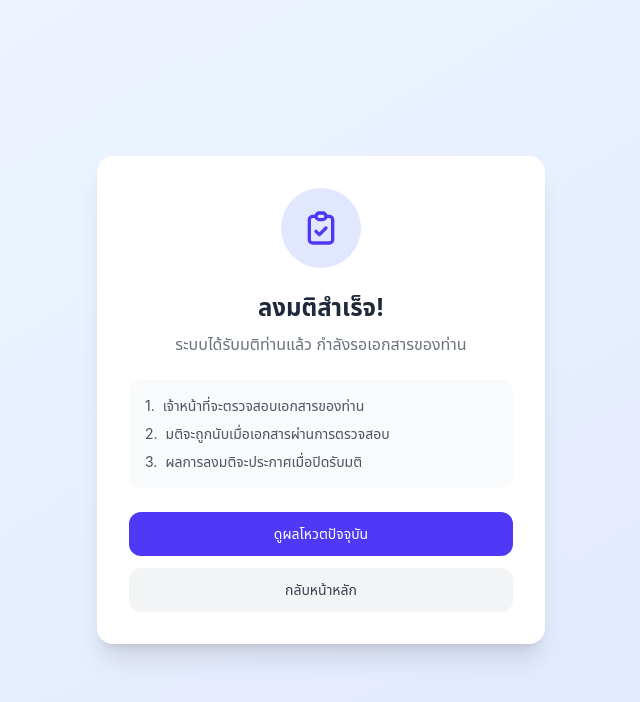
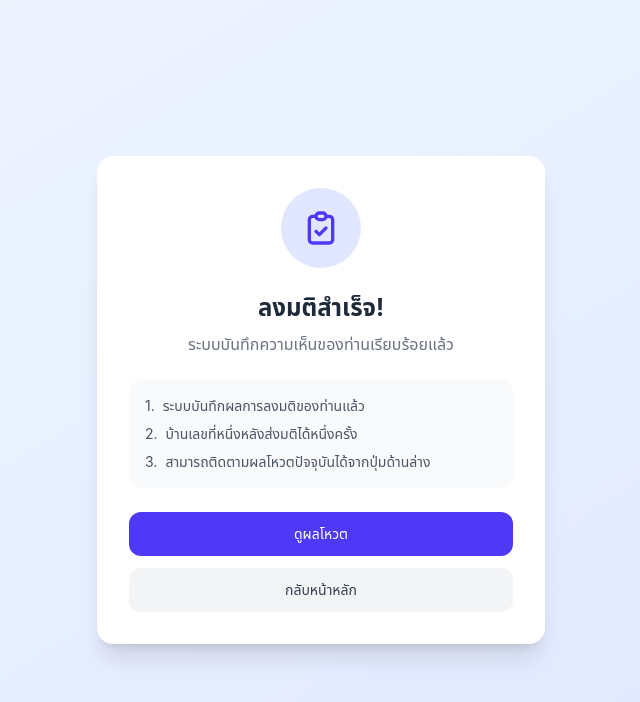
Before and after one commit to wiramatta-hub/vote-app, a Next.js app: page /vote/success in a window 1280 px wide. Shown: the top 702 px of the page, without its empty margins (319-959 px from the left). Built offline with nearby package versions, Linux system fonts and the light colour scheme.

Commit message:
success: show voted confirmation and results link

```diff
--- a/src/app/vote/success/page.tsx
+++ b/src/app/vote/success/page.tsx
@@ -32,32 +32,32 @@ function SuccessContent() {
           {isAlreadyVerified ? (
             <>
               <h2 className="text-2xl font-bold text-gray-800 mb-2">ลงมติเรียบร้อยแล้ว</h2>
-              <p className="text-gray-500">บ้านเลขที่ของท่านได้รับการยืนยันมติแล้ว ขอบคุณที่ร่วมลงมติ</p>
+              <p className="text-gray-500">บ้านเลขที่ของท่านได้ลงมติเรียบร้อยแล้ว ขอบคุณที่ร่วมลงมติ</p>
             </>
           ) : isAlreadySubmitted ? (
             <>
-              <h2 className="text-2xl font-bold text-gray-800 mb-2">อยู่ระหว่างรอตรวจสอบ</h2>
-              <p className="text-gray-500">ท่านได้ส่งมติแล้ว กำลังรอเจ้าหน้าที่ตรวจสอบเอกสาร</p>
+              <h2 className="text-2xl font-bold text-gray-800 mb-2">ลงมติเรียบร้อยแล้ว</h2>
+              <p className="text-gray-500">บ้านเลขที่ของท่านได้ส่งมติแล้ว ขอบคุณที่ร่วมลงมติ</p>
             </>
           ) : (
             <>
               <h2 className="text-2xl font-bold text-gray-800 mb-2">ลงมติสำเร็จ!</h2>
-              <p className="text-gray-500">ระบบได้รับมติท่านแล้ว กำลังรอเอกสารของท่าน</p>
+              <p className="text-gray-500">ระบบบันทึกความเห็นของท่านเรียบร้อยแล้ว</p>
             </>
           )}
 
           <div className="mt-6 p-4 bg-gray-50 rounded-xl text-sm text-gray-600 text-left space-y-2">
             <div className="flex gap-2">
               <span>1.</span>
-              <span>เจ้าหน้าที่จะตรวจสอบเอกสารของท่าน</span>
+              <span>ระบบบันทึกผลการลงมติของท่านแล้ว</span>
             </div>
             <div className="flex gap-2">
               <span>2.</span>
-              <span>มติจะถูกนับเมื่อเอกสารผ่านการตรวจสอบ</span>
+              <span>บ้านเลขที่หนึ่งหลังส่งมติได้หนึ่งครั้ง</span>
             </div>
             <div className="flex gap-2">
               <span>3.</span>
-              <span>ผลการลงมติจะประกาศเมื่อปิดรับมติ</span>
+              <span>สามารถติดตามผลโหวตปัจจุบันได้จากปุ่มด้านล่าง</span>
             </div>
           </div>
 
@@ -65,7 +65,7 @@ function SuccessContent() {
             href="/results"
             className="mt-6 inline-block w-full py-3 bg-indigo-600 hover:bg-indigo-700 text-white font-medium rounded-xl transition-colors text-sm"
           >
-            ดูผลโหวตปัจจุบัน
+            ดูผลโหวต
           </Link>
 
           <Link
```
